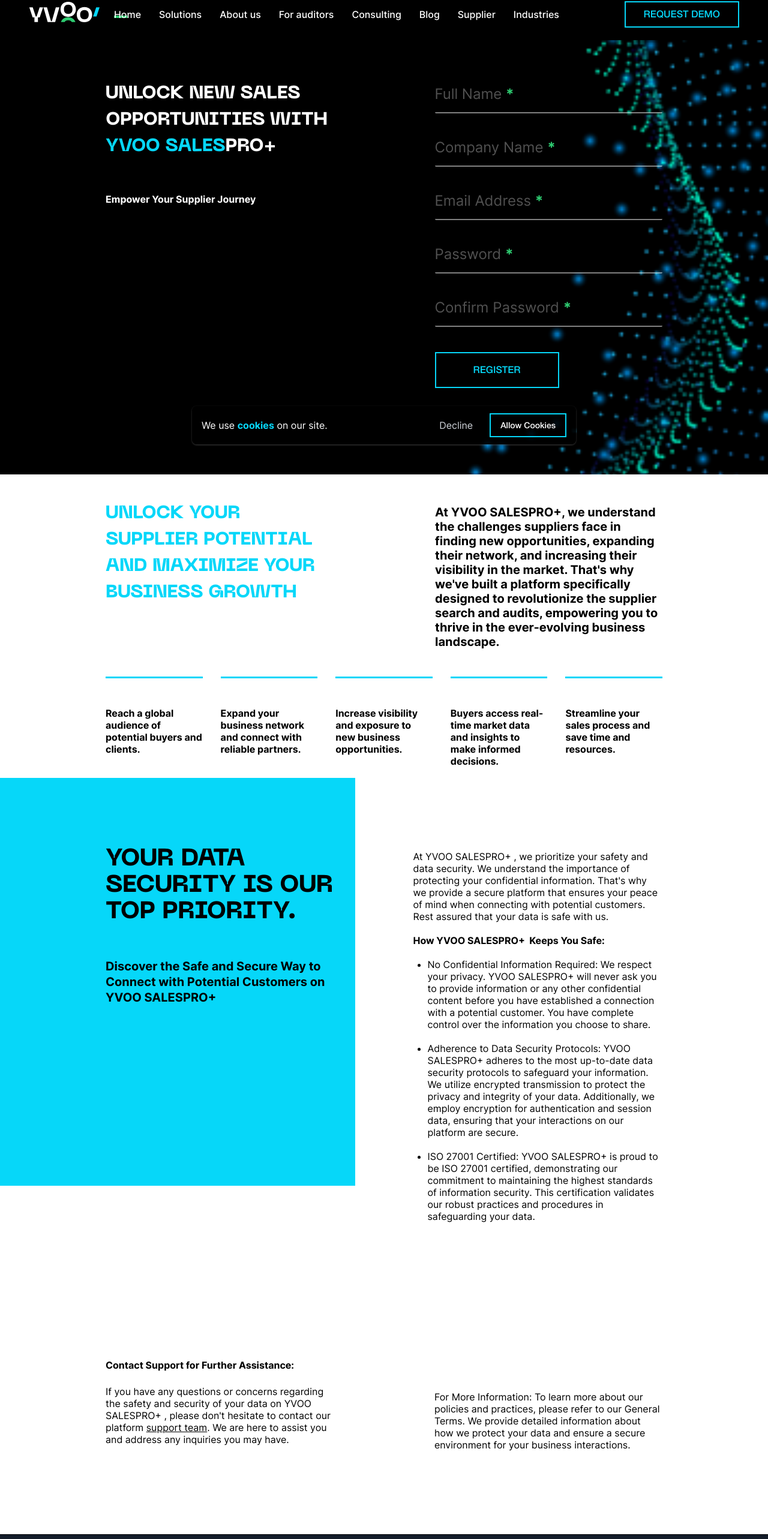
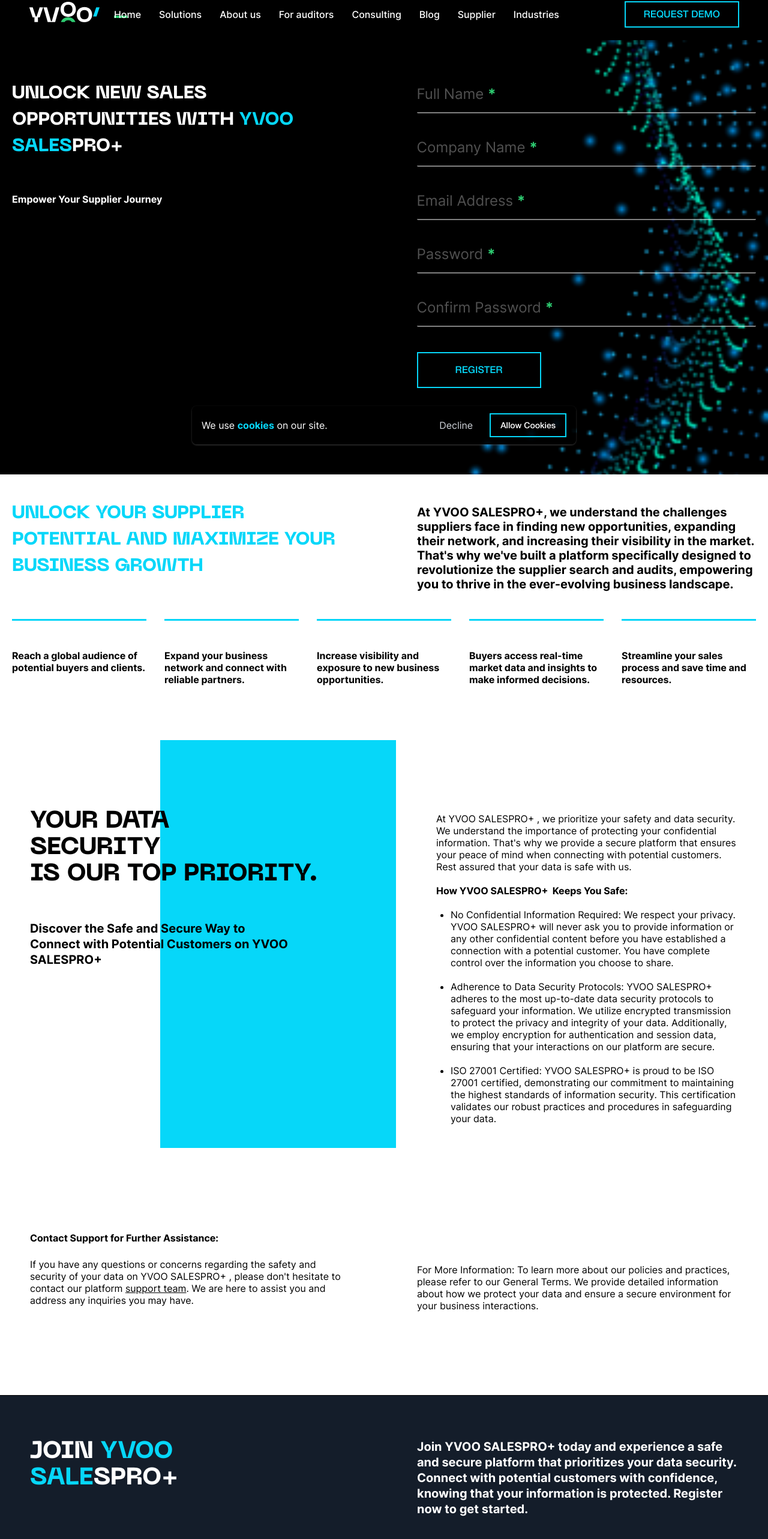
Before and after one commit to BlackShamanB/Yvoo, a Next.js app: page /supplier in a window 1280 px wide. Shown: the part 19-2585 px from the top of the page at 60% size. Built offline with nearby package versions, Linux system fonts and the light colour scheme; what aws-amplify would draw is missing.

Commit message:
Supplier 1440

```diff
--- a/components/Supplier/hero.js
+++ b/components/Supplier/hero.js
@@ -90,8 +90,8 @@
   }, [serverError]);
 
   return (
-    <div className="supplier-bg-size px-[20px] lg:px-[176px] 2xl:px-[202px] w-full bg-top bg-center bg-[length:100%_712px] bg-cover bg-supplierBg 2xl:bg-supplierBg2xl 3xl:bg-supplierBg3xl bg-no-repeat flex justify-center pt-[58px] md:pt-[68px] 2xl:pt-[156px] pb-[68px] md:pb-[144px] 2xl:pb-[150px]">
-      <div className="grid grid-cols-1 sm:grid-cols-2 w-full gap-[169px]">
+    <div className="supplier-bg-size px-[20px] 2xl:px-[162px] 3xl:px-[202px] w-full bg-top bg-center bg-[length:100%_712px] bg-cover bg-supplierBg 2xl:bg-supplierBg2xl 3xl:bg-supplierBg3xl bg-no-repeat flex justify-center pt-[58px] md:pt-[68px] 2xl:pt-[156px] pb-[68px] md:pb-[144px] 2xl:pb-[150px]">
+      <div className="grid grid-cols-1 sm:grid-cols-2 w-full 3xl:gap-[169px] gap-[109px]">
         <div className="flex flex-col gap-[55px] break-words">
           <h1 className="hidden md:block uppercase font-machina text-[30px] md:text-[30px] 2xl:text-[50px] leading-[34px] md:leading-[44px] 2xl:leading-[54px] font-[800] max-w-[530px]">
             Unlock New Sales
--- a/components/Supplier/join.js
+++ b/components/Supplier/join.js
@@ -2,7 +2,7 @@
 
 function Join() {
   return (
-    <div className="grid grid-cols-1 md:grid-cols-2 w-full gap-[171px] px-[20px] customxs:px-[50px] lg:px-[176px] 2xl:px-[201px] pt-[56px] md:pt-[72px] 2xl:pt-[181px] pb-[76px] md:pb-[100px] 2xl:pb-[122px] bg-supplier2Bg 2xl:bg-supplier2Bg2xl 3xl:bg-supplier2Bg3xl">
+    <div className="grid grid-cols-1 md:grid-cols-2 w-full 3xl:gap-[171px] gap-[110px] px-[20px] customxs:px-[50px] 2xl:px-[162px] 3xl:px-[201px] pt-[56px] md:pt-[72px] 2xl:pt-[181px] pb-[76px] 2xl:pb-[92px] 3xl:pb-[122px] bg-supplier2Bg 2xl:bg-supplier2Bg2xl 3xl:bg-supplier2Bg3xl">
       <div className="flex flex-col gap-[20px]">
         <h1 className="uppercase font-machina text-[30px] md:text-[40px] 2xl:text-[50px] leading-[34px] md:leading-[44px] 2xl:leading-[54px] font-[800] max-w-[880px]">
           Join <b className="text-[#06D7F9]">YVOO
--- a/components/Supplier/potential.js
+++ b/components/Supplier/potential.js
@@ -1,12 +1,12 @@
 function Potential() {
   return (
-    <div className="flex flex-col gap-[30px] md:gap-[46px] 2xl:gap-[165px] w-full px-[20px] customxs:px-[50px] lg:px-[176px] 2xl:px-[202px] py-[40px] md:py-[44px] 2xl:py-[156px] pb-[54px] md:pb-[66px] 2xl:pb-[137px] bg-white">
-      <div className="grid grid-cols-1 md:grid-cols-2 gap-[170px]">
+    <div className="flex flex-col gap-[30px] md:gap-[46px] 2xl:gap-[165px] w-full px-[20px] 2xl:px-[162px] 3xl:px-[202px] pt-[40px] md:pt-[44px] 2xl:pt-[156px] pb-[54px] md:pb-[139px] 2xl:pb-[137px] bg-white">
+      <div className="grid grid-cols-1 md:grid-cols-2 3xl:gap-[170px] gap-[110px]">
         <h1 className="font-machina uppercase text-[#06D7F9] font-[800] text-[30px] md:text-[30px] 2xl:text-[50px] leading-[34px] md:leading-[44px] 2xl:leading-[54px]">
           Unlock Your
-          <br /> Supplier Potential
-          <br /> and Maximize Your
-          <br /> Business Growth
+          <br className="3xl:block hidden"/> Supplier Potential
+          <br className="3xl:block hidden" /> and Maximize Your
+          <br className="3xl:block hidden" /> Business Growth
         </h1>
 
         <div className="flex flex-col gap-4 pt-[7px]">
--- a/components/Supplier/security.js
+++ b/components/Supplier/security.js
@@ -1,22 +1,22 @@
 function Security() {
   return (
-    <div className="px-[20px] customxs:px-[50px] lg:px-[176px] 2xl:px-[202px] w-full md:bg-white pt-[54px] md:pt-[66px] 2xl:pt-[113px] pb-[54px] md:pb-[0px]">
-      <div className="w-full pb-[0px] md:pb-[165px] 2xl:pb-[195px]">
-        <div className="flex flex-wrap md:flex-nowrap gap-[97px]">
+    <div className="px-[20px] customxs:px-[50px] 2xl:px-[162px] 3xl:px-[202px] w-full md:bg-white pt-[54px] md:pt-[66px] 2xl:pt-[113px] pb-[54px] md:pb-[0px]">
+      <div className="w-full pb-[0px] md:pb-[116px] 3xl:pb-[195px]">
+        <div className="flex flex-wrap md:flex-nowrap 3xl:gap-[97px] gap-[67px]">
           <div className="relative flex flex-col gap-[24px] md:gap-[55px] flex-1">
-            <div className="absolute bg-[#06D7F9] w-[594px] h-[680px] top-[-114px] right-[0] z-[0]"></div>
+            <div className="absolute bg-[#06D7F9] 3xl:w-[594px] w-[393px] h-[680px] top-[-114px] right-[0] z-[0]"></div>
             <h1 className="font-machina uppercase text-black font-[700] text-[30px] md:text-[40px] 2xl:text-[50px] leading-[34px] md:leading-[44px] 2xl:leading-[54px] z-[1]">
               Your Data
-              <br /> Security is Our
-              <br /> Top Priority.
+              <br /> Security <br className="3xl:hidden block" /> is Our
+              <br className="3xl:block hidden" /> Top Priority.
             </h1>
-            <p className="max-w-[585px] text-black font-[700] 2xl:text-[24px] md:text-[20px] text-[16px] 2xl:leading-[30px] md:leading-[26px] leading-[20px] z-[1]">
+            <p className="3xl:max-w-[585px] max-w-[432px] text-black font-[700] 2xl:text-[24px] md:text-[20px] text-[16px] 2xl:leading-[30px] md:leading-[26px] leading-[20px] z-[1]">
               Discover the Safe and Secure Way to Connect with Potential
               Customers on YVOO SALESPRO+
             </p>
           </div>
 
-          <div className="font-[400] text-[16px] leading-[20px] flex flex-col gap-[20px] flex-1 [&>p]:text-black pt-[7px]  max-w-[673px]">
+          <div className="font-[400] text-[16px] leading-[20px] flex flex-col gap-[20px] flex-1 [&>p]:text-black pt-[7px] 3xl:max-w-[673px] max-w-[503px]">
             <p>
               At YVOO SALESPRO+ , we prioritize your safety and data security.
               We understand the importance of protecting your confidential
--- a/components/Supplier/support.js
+++ b/components/Supplier/support.js
@@ -1,6 +1,6 @@
 function Support() {
   return (
-    <div className="grid grid-cols-1 md:grid-cols-2 w-full gap-[168px] px-[20px] customxs:px-[50px] lg:px-[176px] 2xl:px-[202px] pt-[48px] md:pt-[64px] 2xl:pt-[66px] pb-[115px] bg-white relative top-[-1px]">
+    <div className="grid grid-cols-1 md:grid-cols-2 w-full 3xl:gap-[168px] gap-[110px] px-[20px] customxs:px-[50px] 2xl:px-[162px] 3xl:px-[202px] pt-[48px] md:pt-[64px] 2xl:pt-[66px] pb-[115px] bg-white relative top-[-1px]">
       <div className="[&>*]:text-black flex flex-col gap-[24px]">
         <h2 className="font-[700] 2xl:text-[24px] text-[16px] 2xl:leading-[30px] leading-[20px]">
           Contact Support for Further Assistance:
```
